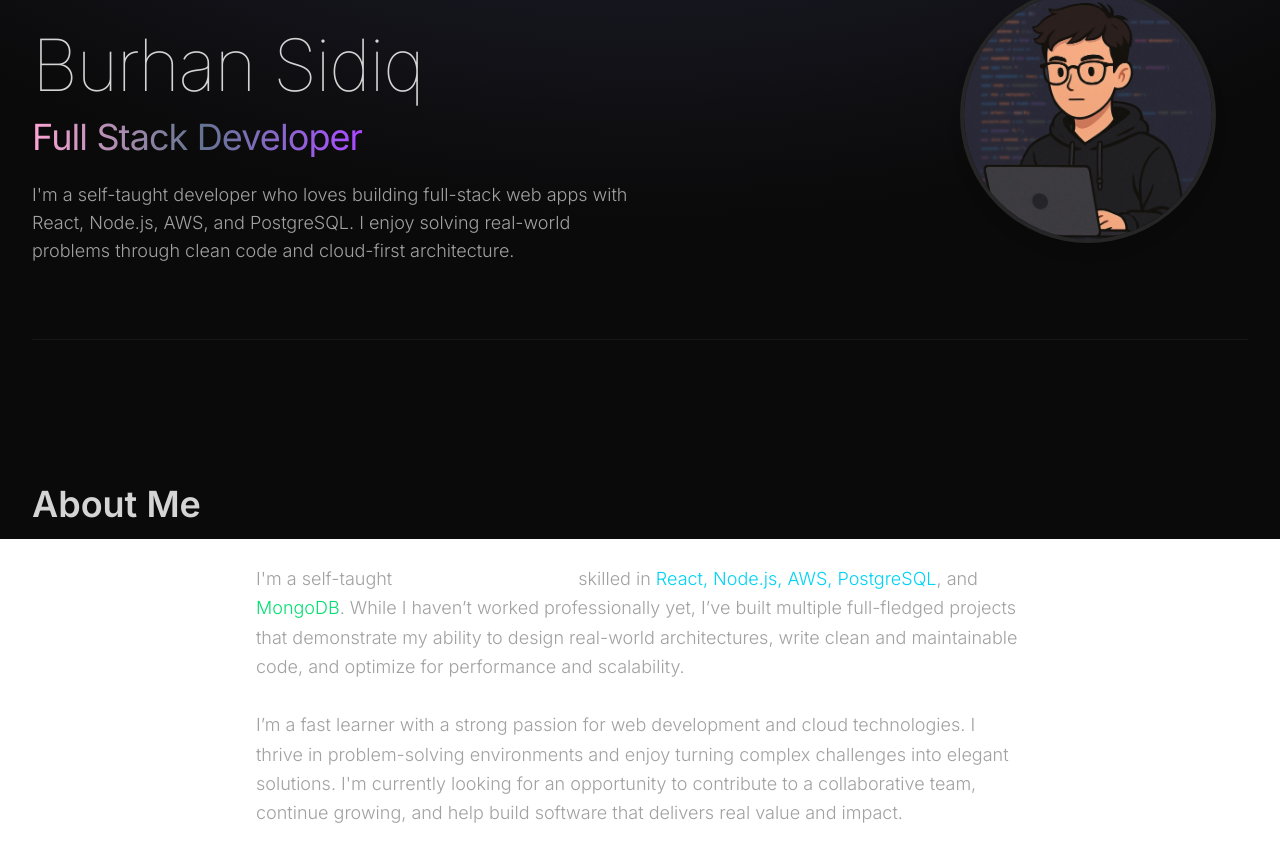
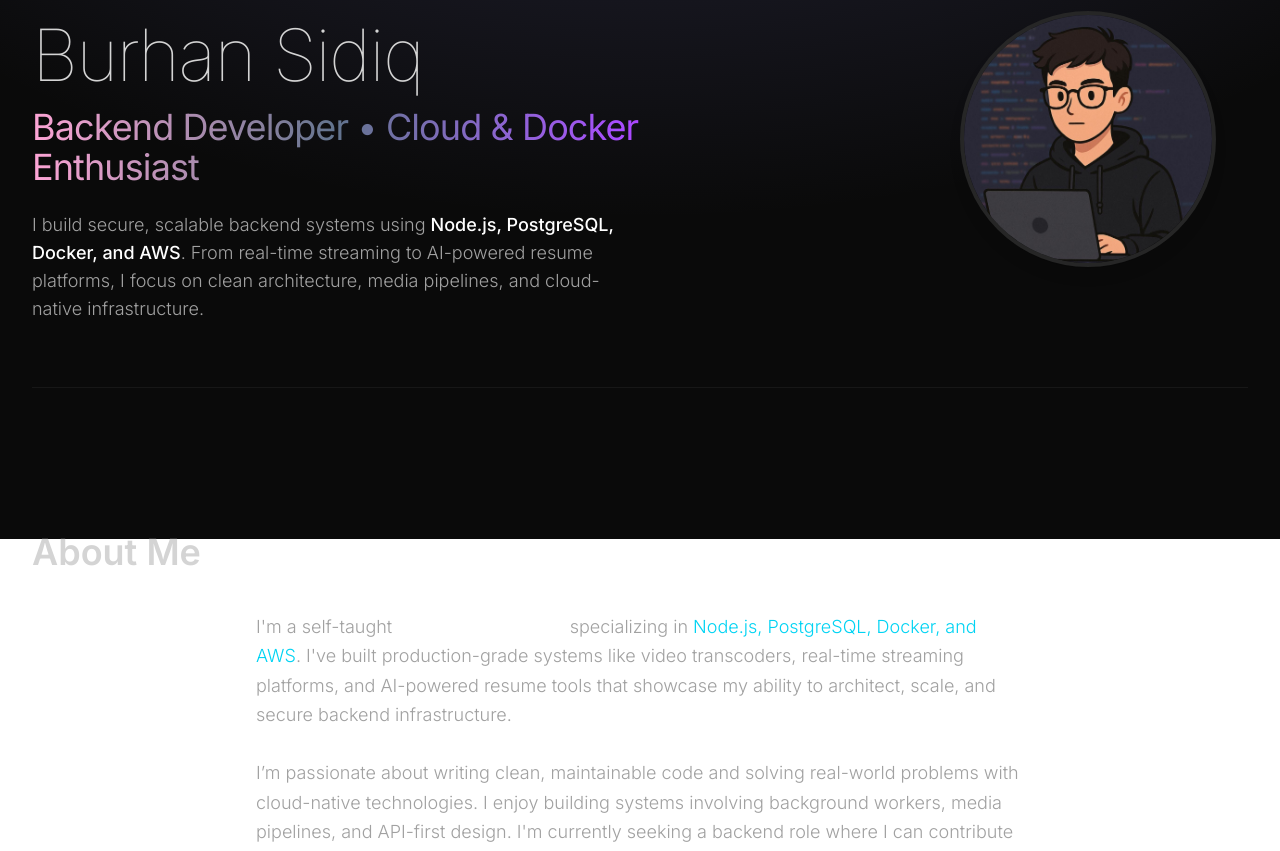
Before and after one commit to burhanWeb/Portfolio, a React (Vite) app: page / in a window 1280 px wide. Shown: the part 261-1112 px from the top of the page. Built offline with nearby package versions, Linux system fonts and the light colour scheme.

Commit message:
Update Hero and About sections to better highlight backend expertise and projects

```diff
--- a/src/components/About.jsx
+++ b/src/components/About.jsx
@@ -7,23 +7,23 @@
       <div className="max-w-3xl mx-auto text-neutral-400 text-base lg:text-lg font-light leading-relaxed">
         <p>
           I'm a self-taught{" "}
-          <span className="text-white font-medium">Full Stack Developer</span>{" "}
-          skilled in{" "}
-          <span className="text-cyan-400">React, Node.js, AWS, PostgreSQL</span>
-          , and <span className="text-green-400">MongoDB</span>. While I haven’t
-          worked professionally yet, I’ve built multiple full-fledged projects
-          that demonstrate my ability to design real-world architectures, write
-          clean and maintainable code, and optimize for performance and
-          scalability.
+          <span className="text-white font-medium">Backend Developer</span>{" "}
+          specializing in{" "}
+          <span className="text-cyan-400">
+            Node.js, PostgreSQL, Docker, and AWS
+          </span>
+          . I've built production-grade systems like video transcoders,
+          real-time streaming platforms, and AI-powered resume tools that
+          showcase my ability to architect, scale, and secure backend
+          infrastructure.
         </p>
         <br />
         <p>
-          I’m a fast learner with a strong passion for web development and cloud
-          technologies. I thrive in problem-solving environments and enjoy
-          turning complex challenges into elegant solutions. I'm currently
-          looking for an opportunity to contribute to a collaborative team,
-          continue growing, and help build software that delivers real value and
-          impact.
+          I’m passionate about writing clean, maintainable code and solving
+          real-world problems with cloud-native technologies. I enjoy building
+          systems involving background workers, media pipelines, and API-first
+          design. I'm currently seeking a backend role where I can contribute to
+          impactful products and grow in a collaborative team environment.
         </p>
       </div>
     </section>
--- a/src/components/Hero.jsx
+++ b/src/components/Hero.jsx
@@ -12,13 +12,16 @@
               Burhan Sidiq
             </h1>
             <span className="bg-gradient-to-r from-pink-300 via-slate-500 to-purple-500 bg-clip-text text-transparent text-3xl lg:text-4xl tracking-tight">
-              Full Stack Developer
+              Backend Developer • Cloud & Docker Enthusiast
             </span>
             <p className="mt-6 max-w-2xl text-base lg:text-lg font-light text-neutral-400">
-              I'm a self-taught developer who loves building full-stack web apps
-              with React, Node.js, AWS, and PostgreSQL. I enjoy solving
-              real-world problems through clean code and cloud-first
-              architecture.
+              I build secure, scalable backend systems using{" "}
+              <span className="text-white font-medium">
+                Node.js, PostgreSQL, Docker, and AWS
+              </span>
+              . From real-time streaming to AI-powered resume platforms, I focus
+              on clean architecture, media pipelines, and cloud-native
+              infrastructure.
             </p>
           </div>
         </div>
```
